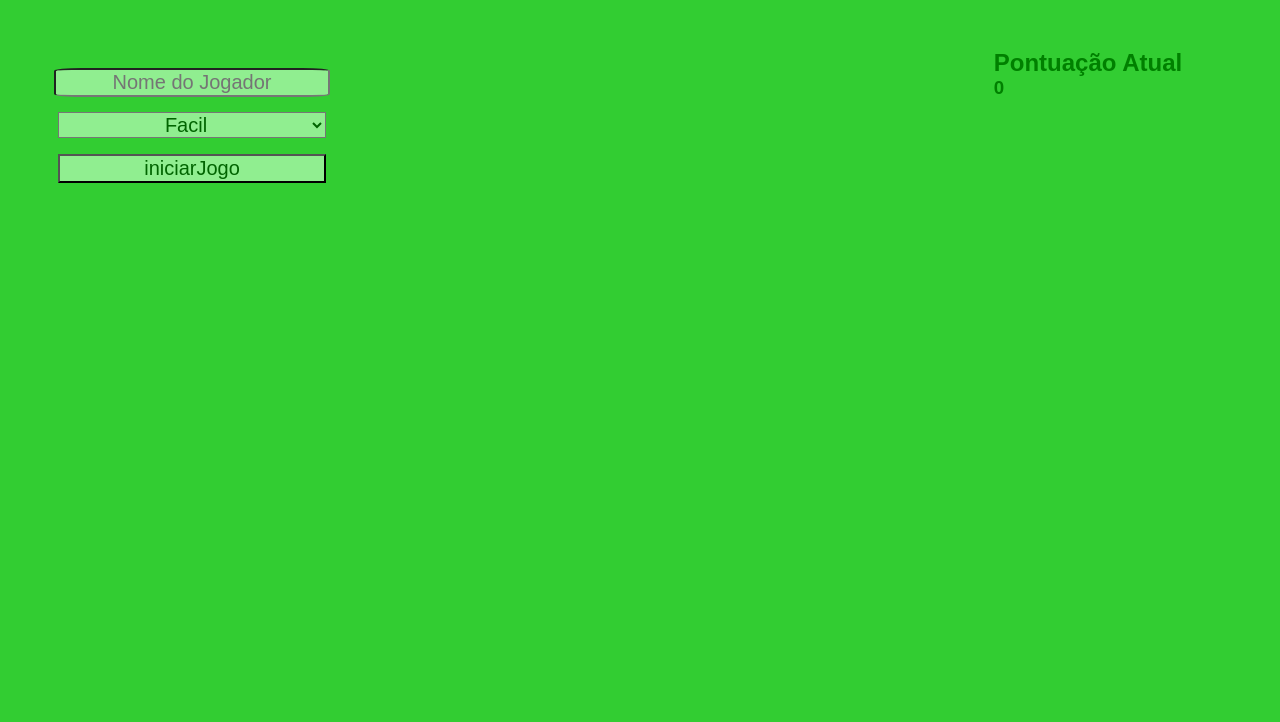
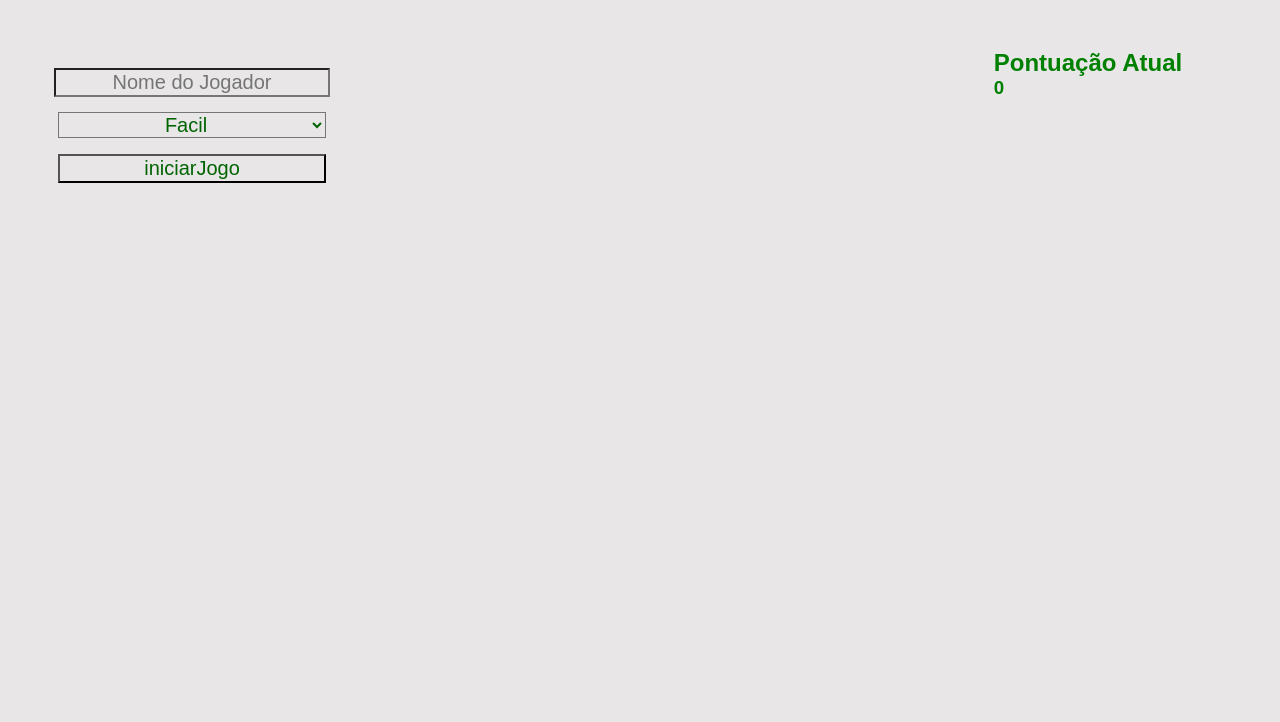
Before and after one commit to rafael-a-m-chaves/JogoDaCobrinha, a plain HTML site: page index.html in a window 1280 px wide. Shown: the part 78-800 px from the top of the page. Drawn offline with Linux system fonts and the light colour scheme.

Commit message:
cobrinha 1.0v

```diff
--- a/css/estilos.css
+++ b/css/estilos.css
@@ -4,7 +4,7 @@
 }
 
 body{
-    background-color: limegreen;
+    background-color: #e8e6e7;
     color: green;
 }
 
@@ -51,8 +51,7 @@ body{
     justify-content: center;
     margin-bottom: 4%;
     margin-top: 15%;
-    background-color: lightgreen;
-    border-radius: 10%;
+    background-color: #e8e6e7;
     color: darkgreen;
     text-align: center;
     font-size: 20px;
@@ -60,7 +59,7 @@ body{
 
 .iniciarjogo{
     width: 70%;
-    background-color: lightgreen;
+    background-color: #e8e6e7;
     color: darkgreen;
     font-size: 20px;
 }
@@ -68,7 +67,7 @@ body{
 .selecionenivel{
     margin-bottom: 4%;
     width: 70%;
-    background-color: lightgreen;
+    background-color: #e8e6e7;
     color: darkgreen;
     text-align: center;
     justify-content: center;
```
